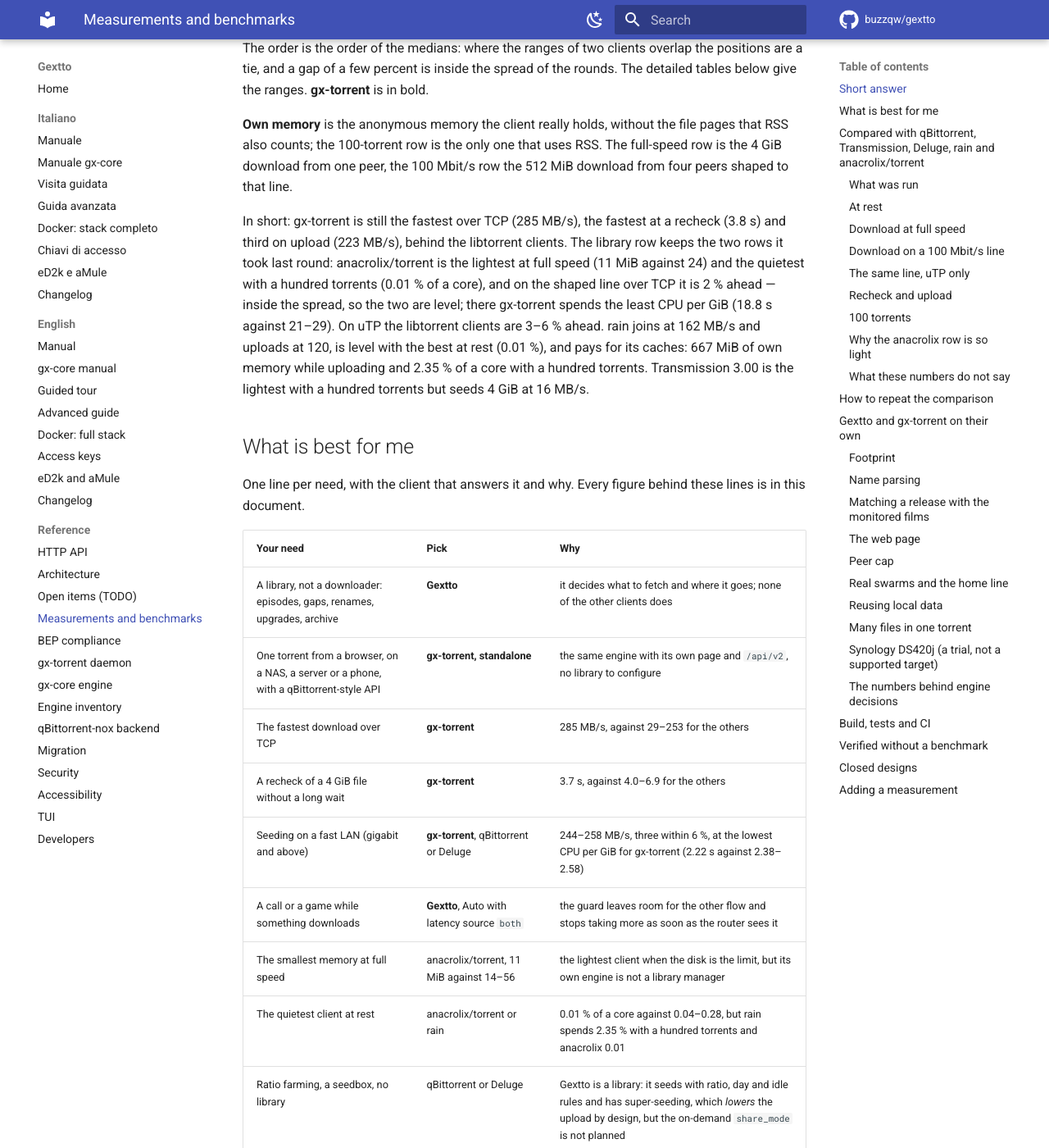
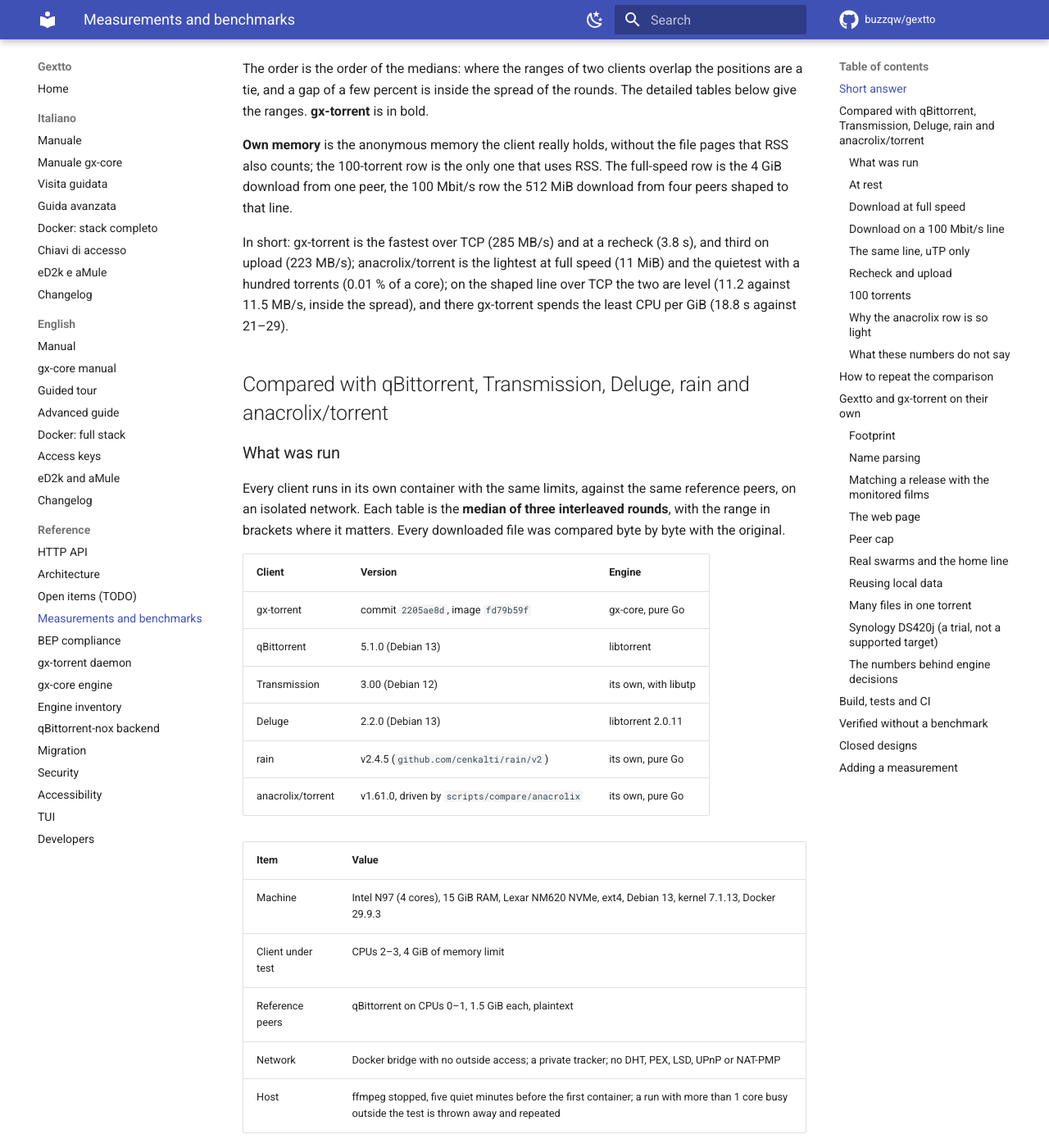
Before and after one commit to buzzqw/gextto, an MkDocs documentation site: the page built from docs/measurements.md, in a window 1280 px wide and 1400 px high, scrolled down 1536 px. Shown: the whole window at 82% size. Built offline with MkDocs 1.6.1 and Material for MkDocs 9.7.7, drawn with Linux system fonts in a browser that asks for light colours; comment, search, counter and statistics services are not loaded; some of the changed text lies outside the part shown.

Commit message:
docs(measurements): figures only, no history and no recommendations
The page mixed numbers with the story of each change and with a table that
recommended a client. It now holds the figures, the method around them and, at
most, the choice a figure closed.

- drop the "What is best for me" table and its summary paragraph
- drop every before/after pair (heap, allocations, archive probe, name
  parsing, film match, the regexp share): only the current figure and the
  choice behind it stay
- drop the postponed qBittorrent rename item (a backlog line, not a measured
  choice) and the duplicated "one campaign" note
- repair three sentences that were cut mid-way in the footprint section and
  the bench-all paragraph, and the "four that reach the line" count
- AGENTS.md: state the rule — only figures, method and *Closed designs*, never
  history or before-and-after

```diff
--- a/docs/measurements.md
+++ b/docs/measurements.md
@@ -1,8 +1,9 @@
 # Measurements
 
-How gx-torrent compares with qBittorrent, Transmission, Deluge and anacrolix/torrent, what
-Gextto costs on a small machine, and how to repeat every number. The figures are the latest
-ones, not a history: a new round replaces the row it measures.
+Only figures: gx-torrent against qBittorrent, Transmission, Deluge, rain and
+anacrolix/torrent, then Gextto on its own, the build and test times, and the designs a number
+closed. Each row says what was run, the machine, the date and the command; a new round
+replaces the row it measures. No history, no before-and-after.
 
 ## Short answer
 
@@ -31,38 +32,11 @@
 4 GiB download from one peer, the 100 Mbit/s row the 512 MiB download from four peers shaped
 to that line.
 
-In short: gx-torrent is still the fastest over TCP (285 MB/s), the fastest at a recheck (3.8 s)
-and third on upload (223 MB/s), behind the libtorrent clients. The library row keeps the two
-rows it took last round: anacrolix/torrent is the lightest at full speed (11 MiB against 24)
-and the quietest with a hundred torrents (0.01 % of a core), and on the shaped line over TCP
-it is 2 % ahead — inside the spread, so the two are level; there gx-torrent spends the least
-CPU per GiB (18.8 s against 21–29). On uTP the libtorrent clients are 3–6 % ahead. rain joins
-at 162 MB/s and uploads at 120, is level with the best at rest (0.01 %), and pays for its
-caches: 667 MiB of own memory while uploading and 2.35 % of a core with a hundred torrents.
-Transmission 3.00 is the lightest with a hundred torrents but seeds 4 GiB at 16 MB/s.
-
-## What is best for me
-
-One line per need, with the client that answers it and why. Every figure behind these lines is
-in this document.
-
-| Your need | Pick | Why |
-|---|---|---|
-| A library, not a downloader: episodes, gaps, renames, upgrades, archive | **Gextto** | it decides what to fetch and where it goes; none of the other clients does |
-| One torrent from a browser, on a NAS, a server or a phone, with a qBittorrent-style API | **gx-torrent, standalone** | the same engine with its own page and `/api/v2`, no library to configure |
-| The fastest download over TCP | **gx-torrent** | 285 MB/s, against 29–253 for the others |
-| A recheck of a 4 GiB file without a long wait | **gx-torrent** | 3.7 s, against 4.0–6.9 for the others |
-| Seeding on a fast LAN (gigabit and above) | **gx-torrent**, qBittorrent or Deluge | 244–258 MB/s, three within 6 %, at the lowest CPU per GiB for gx-torrent (2.22 s against 2.38–2.58) |
-| A call or a game while something downloads | **Gextto**, Auto with latency source `both` | the guard leaves room for the other flow and stops taking more as soon as the router sees it |
-| The smallest memory at full speed | anacrolix/torrent, 11 MiB against 14–56 | the lightest client when the disk is the limit, but its own engine is not a library manager |
-| The quietest client at rest | anacrolix/torrent or rain | 0.01 % of a core against 0.04–0.28, but rain spends 2.35 % with a hundred torrents and anacrolix 0.01 |
-| Ratio farming, a seedbox, no library | qBittorrent or Deluge | Gextto is a library: it seeds with ratio, day and idle rules and has super-seeding, which *lowers* the upload by design, but the on-demand `share_mode` is not planned |
-| Windows | **gx-torrent, standalone** | native service, amd64 and arm64; Gextto itself is Unix |
-
-In short: a client that downloads and stops there is gx-torrent, the fastest of the six over
-TCP (285 MB/s against 29–253) and the fastest at a recheck (3.8 s against 3.9–10.2); a client
-that names, upgrades and keeps the files is Gextto, which is the only one that does it — and
-carries gx-torrent inside.
+In short: gx-torrent is the fastest over TCP (285 MB/s) and at a recheck (3.8 s), and third
+on upload (223 MB/s); anacrolix/torrent is the lightest at full speed (11 MiB) and the
+quietest with a hundred torrents (0.01 % of a core); on the shaped line over TCP the two are
+level (11.2 against 11.5 MB/s, inside the spread), and there gx-torrent spends the least CPU
+per GiB (18.8 s against 21–29).
 
 ## Compared with qBittorrent, Transmission, Deluge, rain and anacrolix/torrent
 
@@ -269,40 +243,28 @@
 | gx-torrent, 10 torrents to a NAS | | about 507 MB outside the two caches, 1.1 GB peak with the NFS write cache |
 | gexttod 1.2.2260, same host | 0.4 % of a core, 45 MB anon (70 MB RSS) just started; 97 MB anon (123 MB RSS) after a full search | peak 168 MB anon during a full cycle of 47,342 releases (series and movies), about 69 s of CPU, and back to the figure at rest; a series-only cycle of ~38,800 releases peaks at 149–157 MB anon and leaves 85 MB |
 
-At-rest figures: three samples of 2, 5 and 10 minutes for gx-torrent (DHT on, full
-IP filter, three seeds, nothing transferring) and 90 s for gexttod with the integrity check off
-and no transfer. The
-gexttod row is the latest full cycle and the latest series-only cycle, with
-GOGC=50, transparent huge pages off for the process and
-`GODEBUG=madvdontneed=1`.
+At-rest figures: three samples of 2, 5 and 10 minutes for gx-torrent (DHT on, full IP filter,
+three seeds, nothing transferring) and 90 s for gexttod with the integrity check off and no
+transfer. The gexttod row is a full cycle and a series-only cycle, with GOGC=50, transparent
+huge pages off for the process and `GODEBUG=madvdontneed=1`.
 
 - **After a burst** the daemon returns its piece buffers: with 7 torrents and no transfer the
   RSS falls from 550 MB to 35–40 MB.
-- **The free heap comes back to the OS.** The same series cycle before the change peaked at
-  237 MB anon and left 150–190 MB resident for hours; now it peaks at 149–157 MB anon and
-  settles at 85 MB anon (168 MB and 97 MB for a full cycle of 47,342 releases). The explicit
-  release after a cycle or a completed transfer returns 12–92 MB per call, and the 15-minute
-  housekeeping call releases what the background workers free afterwards. Go does not
-  compact, so the spans still pinned by live objects stay.
-- **A cycle allocates 1.37–1.43 GB instead of 2.01 GB** (~38,800 releases;
-  the spread is the varying size of the feed and indexer replies). The deduplication, the
-  blocklist and the kind filter work in place, the combined feed and indexer batches are
-  sized once, the XML reader no longer translates namespaces, the Torznab error check
-  skips a body without the word, and the indexarr pages share one reused buffer instead
-  of allocating a new one per page. What remains is the XML tokenizer inside
-  `encoding/xml` (about 170 MB of internal copies per cycle; 7 % of the CPU) and the HTML
-  parser.
-- **Archive writes and gap queries** are now a small part of a cycle: the identities of the
-  releases just read are probed against the archive's two unique indexes and their rows
-  skipped, and the priority gap pass searches a season once instead of once per episode. A
-  series cycle of ~38,900 releases fell from 39–43 s of CPU to 29 s on the same host
-  The probe covers the batch, not the archive: 1,000 releases a large archive
+- **The free heap comes back to the OS.** A series-only cycle of ~38,800 releases peaks at
+  149–157 MB anon and settles at 85 MB; a full cycle of 47,342 releases peaks at 168 MB and
+  settles at 97 MB. The explicit release after a cycle or a completed transfer returns 12–92 MB
+  per call, and the 15-minute housekeeping call releases what the background workers free
+  afterwards. Go does not compact, so the spans still pinned by live objects stay.
+- **A cycle of ~38,800 releases allocates 1.37–1.43 GB**, the spread being the varying size of
+  the feed and indexer replies. Of what is left, the XML tokenizer inside `encoding/xml` is
+  about 170 MB of internal copies per cycle (7 % of the CPU), then the HTML parser.
+- **Archive writes and gap queries**: a series cycle of ~38,900 releases costs 29 s of CPU on
+  this host. The probe covers the batch, not the archive: 1,000 releases a large archive
   already holds cost **9.3 ms against 19.3 ms** with no probe at all, where reading the whole
   archive first cost 65 ms and grew with it (50,000 rows).
 - **`systemctl status` shows a large number** that is mostly page cache, not the process;
-  `anon` is the real figure (85 MB after a series search, 97 MB after a full one on
-  A `MemoryMax` on the unit would count the file pages, so it must leave room
-  for them.
+  `anon` is the real figure (85 MB after a series search, 97 MB after a full one). A
+  `MemoryMax` on the unit would count the file pages, so it must leave room for them.
 - **At rest gexttod** opens no directory and writes nothing to the NAS, so its disks can spin
   down.
 - **Where the CPU goes under load** (five public ISOs): about 50 % syscalls and scheduler
@@ -312,29 +274,22 @@
 ### Name parsing
 
 The quality/language reader runs on every release name and on every filename the library
-touches. On this machine, `BenchmarkParseQuality` over five typical names:
-**95 µs against 696 µs** before the word, separator and episode scans replaced the regexes
-(7.3×), and **15.0 KB / 208 allocations against 21.6 KB / 361**. The release-title matchers
-skip the ten anchored regexes for a name with no season marker, and the SxxExx, date and
-pack shapes are read without them.
+touches. `BenchmarkParseQuality` over five typical names: **95 µs, 15.0 KB and 208
+allocations** per name. The word, separator and episode scans answer the ten anchored
+regexes, which a name with no season marker never reaches, and the SxxExx, date and pack
+shapes are read without them.
 
-In a cycle the regexp share of the CPU fell from about **39 % to 11 %**, and was
-**8.6 %** in the profile of a full search on 2026-11-10 (46,306 releases, 12 minutes):
-`ParseQuality` itself is about 2 % of a cycle.
+In a cycle the regexp share of the CPU is **8.6 %** (profile of a full search on 2026-11-10,
+46,306 releases, 12 minutes); `ParseQuality` itself is about 2 % of a cycle.
 
 ### Matching a release with the monitored films
 
-That same profile found the film match at **34 % of the cycle's CPU and 79 % of its
-allocations** (4.75 GB of 6.0): every release was compared with every name, alias and
-translation of every monitored film, and each library title was reduced to words again each
-time. The reduced titles are now cached, as they change only with the configuration.
-`BenchmarkFindMovieMatch` (35 films with 25 titles each, one release): **0.15 ms against
-1.80 ms** (12×) and **26 allocations against 13,146** (the title lists are no longer
-rebuilt for each film either: 26 against 131, 2.1 KB against 8.9 KB).
+`BenchmarkFindMovieMatch` (35 films with 25 titles each, one release): **0.15 ms and 26
+allocations** with 2.1 KB of memory: the reduced titles and the title lists are built once
+per configuration, not for each film.
 
-A full search before and after (same host, 2026-11-10/11, ~46,500 releases): **1.99 GB
-allocated against 5.90 GB**, **49 s of CPU against 80 s**. Half of the rest is the indexer
-and feed replies.
+A full search on this host (2026-11-10/11, ~46,500 releases): **1.99 GB allocated and 49 s of
+CPU**, half of what is left being the indexer and feed replies.
 
 ### The web page
 
@@ -362,8 +317,6 @@
 | Request queue at 50 ms RTT | 303 KiB/s with one block in flight, 6,743 KiB/s with the default queue | `make measure-pipeline` |
 | Local swarm, 3 leechers | 3.00× the file uploaded; with leechers meshed the seed drops to 1.84× | `make measure-seeding` |
 | Indexers, 30 titles | 110 s, 205 requests, 0 failed, 5,935 releases | `TestMeasureManagerLanes` |
-
-The real-swarm figure comes from one campaign.
 
 ### Reusing local data
 
@@ -404,9 +357,9 @@
 ### The numbers behind engine decisions
 
 A selection of the Go benchmarks: `make bench-all` runs all of them (six runs,
-`GOMAXPROCS=2`) and writes the raw log and a `benchstat` table to `gextto-data/bench/`. Round
-Compare numbers only within one round: the absolute values follow the machine's
-state more than the code.
+`GOMAXPROCS=2`) and writes the raw log and a `benchstat` table to `gextto-data/bench/`.
+Compare numbers only within one round: the absolute values follow the machine's state more
+than the code.
 
 | Path | Cost | What it means |
 |---|---|---|
@@ -452,8 +405,7 @@
 | `make test-ui` (Playwright, Chromium) | 63–72 s |
 | CI (`ci.yml` / `continuous.yml` / `codeql.yml`), 2 vCPU runners | 411 s / 278 s / 210 s |
 
-The suite has 3,010 Go tests in 72 packages, 79 Playwright tests and 89 Go benchmarks (count
-build times, test times and CI times of the same rounds).
+The suite has 3,010 Go tests in 72 packages, 79 Playwright tests and 89 Go benchmarks.
 
 ## Verified without a benchmark
 
@@ -514,9 +466,6 @@
 | `idx_archive_title`, index on `lower(magnet_hash)` | never used by the queries | |
 | Latency guard with a fixed ceiling or floor | locked to a slow sample or an arbitrary number | |
 
-Postponed: qBittorrent's `renameFile`/`renameFolder` (needs rename support in the engine) and
-its `setAutoManagement` tuning.
-
 ## Adding a measurement
 
 - **Compare clients only** with `make measure-compare`, and replace all the tables.
```
Also changed, not shown: other parts of docs/measurements.md (+3 -3 lines), AGENTS.md (+8 -5 lines).
